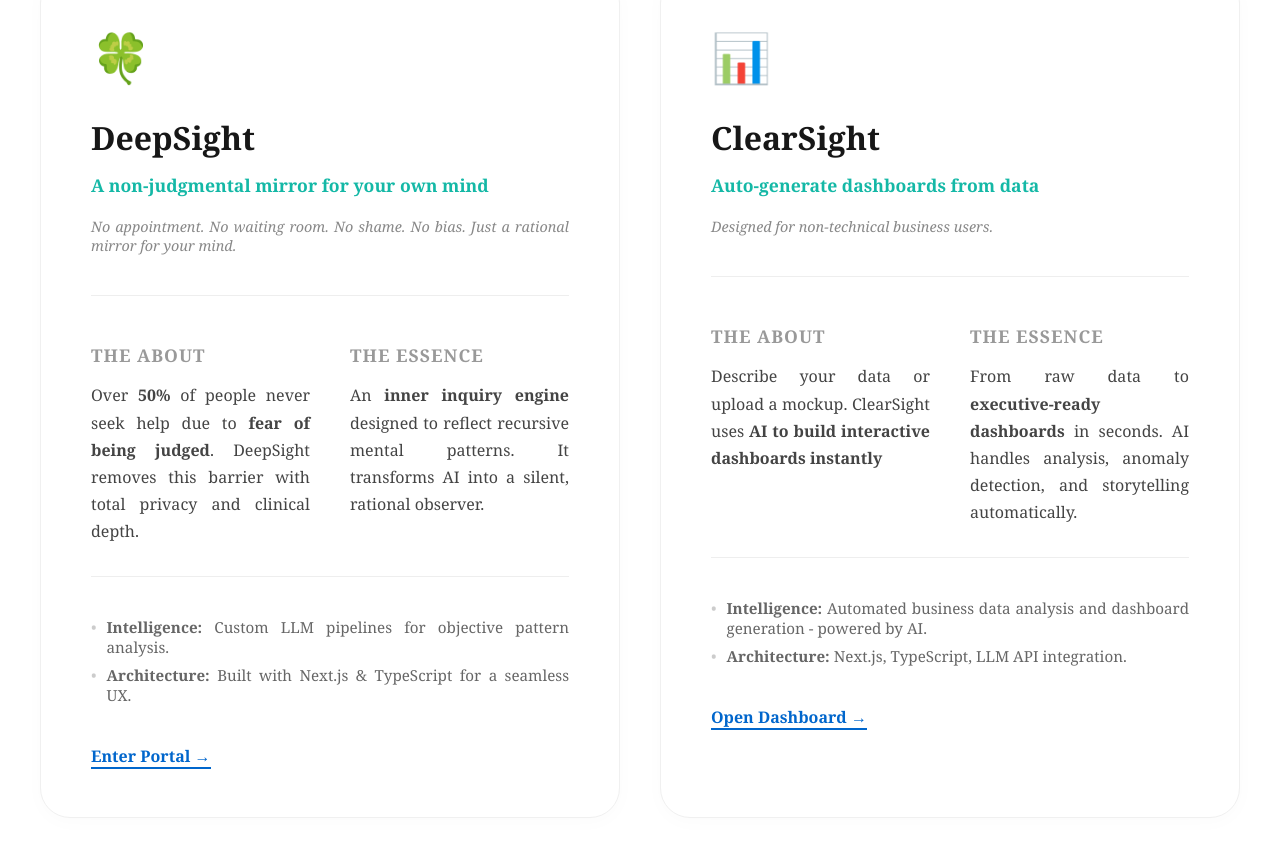
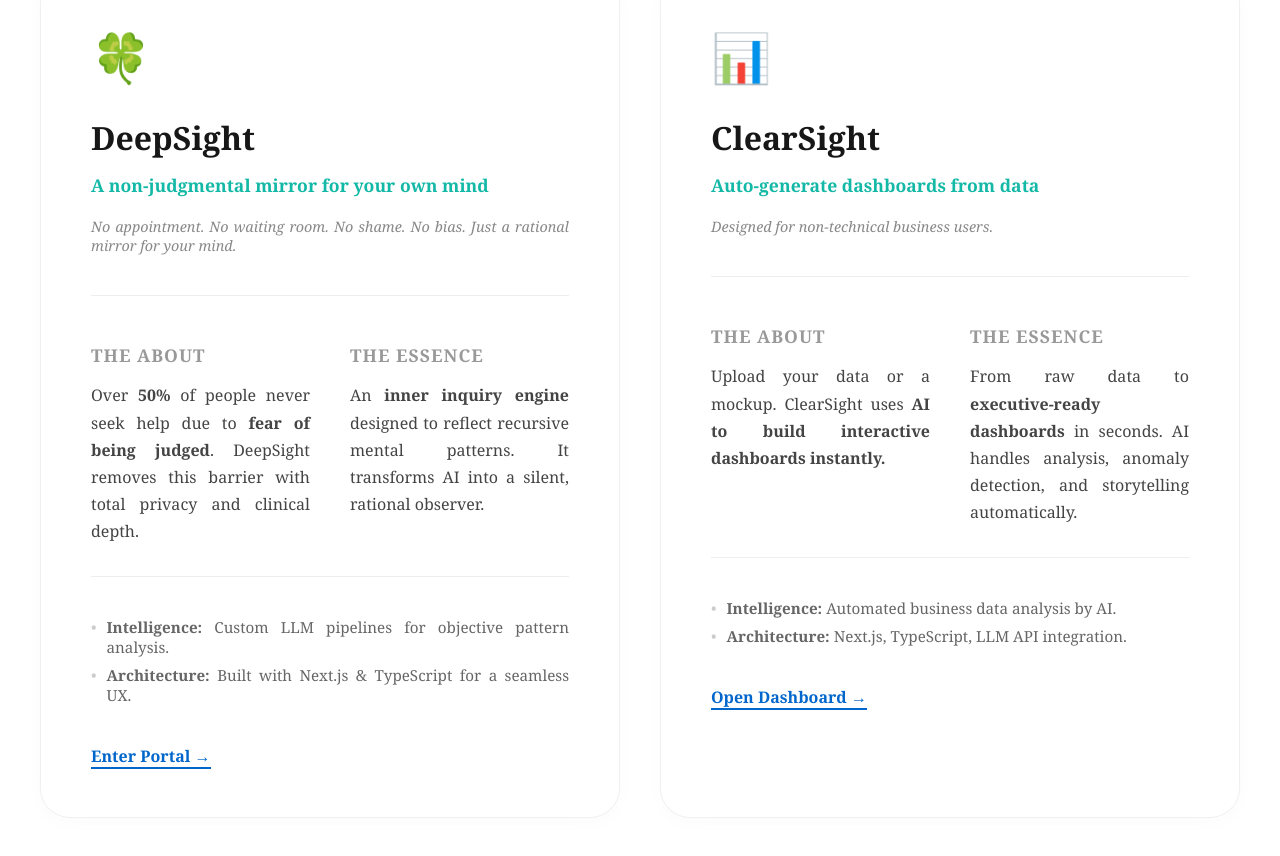
Before and after one commit to xyannca/data-portfolio, a Next.js app: page /ai-projects in a window 1280 px wide. Shown: the part 587-1443 px from the top of the page. Built offline with nearby package versions, Linux system fonts and the light colour scheme.

Commit message:
adjust dashboard

```diff
--- a/app/ai-projects/page.tsx
+++ b/app/ai-projects/page.tsx
@@ -137,7 +137,7 @@ export default function AIProjectsPage() {
               <div>
                 <h3 style={{ fontSize: '1.1rem', marginBottom: '15px', textTransform: 'uppercase', letterSpacing: '1px', color: '#999' }}>The About</h3>
                 <p style={{ fontSize: '1rem', lineHeight: '1.7', color: '#444', margin: 0 }}>
-                  Describe your data or upload a mockup. ClearSight uses <strong>AI to build interactive dashboards instantly</strong>
+                  Upload your data or a mockup. ClearSight uses <strong>AI to build interactive dashboards instantly.</strong>
                 </p>
               </div>
               <div>
@@ -150,7 +150,7 @@ export default function AIProjectsPage() {
 
             <div style={{ listStyle: 'none', padding: 0, marginBottom: '40px' }}>
               {[
-                { label: 'Intelligence', desc: 'Automated business data analysis and dashboard generation - powered by AI.' },
+                { label: 'Intelligence', desc: 'Automated business data analysis by AI.' },
                 { label: 'Architecture', desc: 'Next.js, TypeScript, LLM API integration.' }
               ].map((item, index) => (
                 <div key={index} style={{ display: 'flex', marginBottom: '8px', fontSize: '0.95rem', color: '#666' }}>
```
